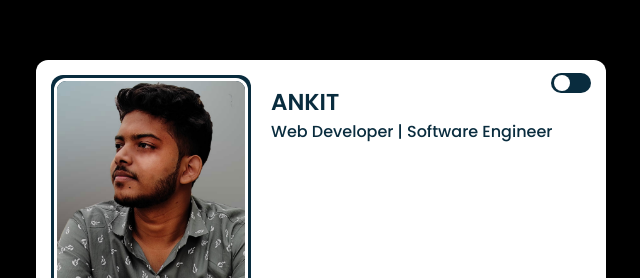
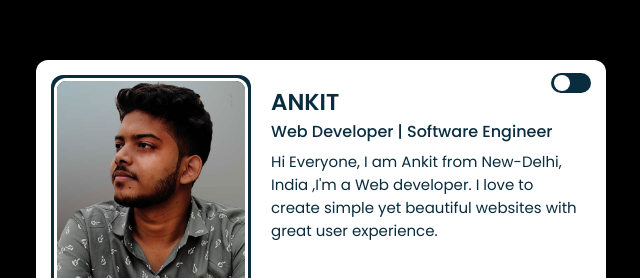
Before and after one commit to Aboutankit1/NETFLIX, a plain HTML site: page about.html in a window 1280 px wide. Shown: the part 209-487 px from the top of the page, without its empty margins (319-959 px from the left). Drawn offline with Linux system fonts and the light colour scheme.

Commit message:
add p in about

```diff
--- a/about.html
+++ b/about.html
@@ -25,7 +25,8 @@
         <div class="name">ANKIT</div>
         <div class="job">Web Developer | Software Engineer</div>
         <div class="buttons">
-          <p></p>
+          <p>Hi Everyone, I am Ankit from New-Delhi, India ,I'm a Web developer. I love to create simple yet beautiful websites with great user experience.
+          </p>
           <!-- <button>Read More</button> -->
         </div>
       </div>
```
